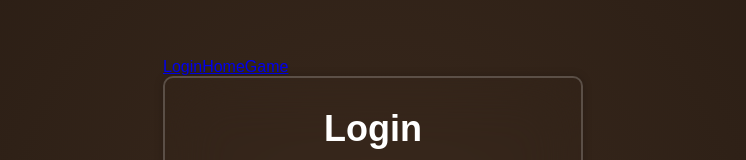
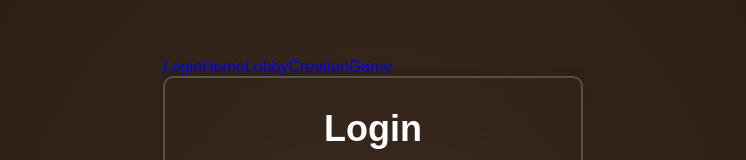
Before and after one commit to Kasataya/HACKDEARBORNPROJECT, a React (Create React App) app in the folder my-app/: page / in a window 1280 px wide. Shown: the part 129-289 px from the top of the page, without its empty margins (267-1013 px from the left). Built offline with nearby package versions, Linux system fonts and the light colour scheme.

Commit message:
updated app

```diff
--- a/my-app/src/App.js
+++ b/my-app/src/App.js
@@ -3,6 +3,7 @@ import axios from 'axios'; // Add Axios import
 import { BrowserRouter as Router, Routes, Route, Link } from 'react-router-dom';
 import Login from './pages/Login/Login';
 import Home from './pages/Home/Home';
+import LobbyCreation from './pages/LobbyCreation/LobbyCreation';
 import CaseSelection from './components/CaseSelection';
 import GameScreen from './components/GameScreen';
 import VerdictScreen from './components/VerdictScreen';
@@ -38,11 +39,13 @@ function App() {
         <nav>
           <Link to="/">Login</Link>
           <Link to="/home">Home</Link>
+          <Link to="/lobbyCreation">LobbyCreation</Link>
           <Link to="/game">Game</Link> {/* New link for the game route */}
         </nav>
         <Routes>
           <Route path="/" element={<Login />} />
           <Route path="/home" element={<Home />} />
+          <Route path="/lobbyCreation" element={<LobbyCreation />} />
           <Route path="/game" element={
             <div>
               {!gameId ? (
```
